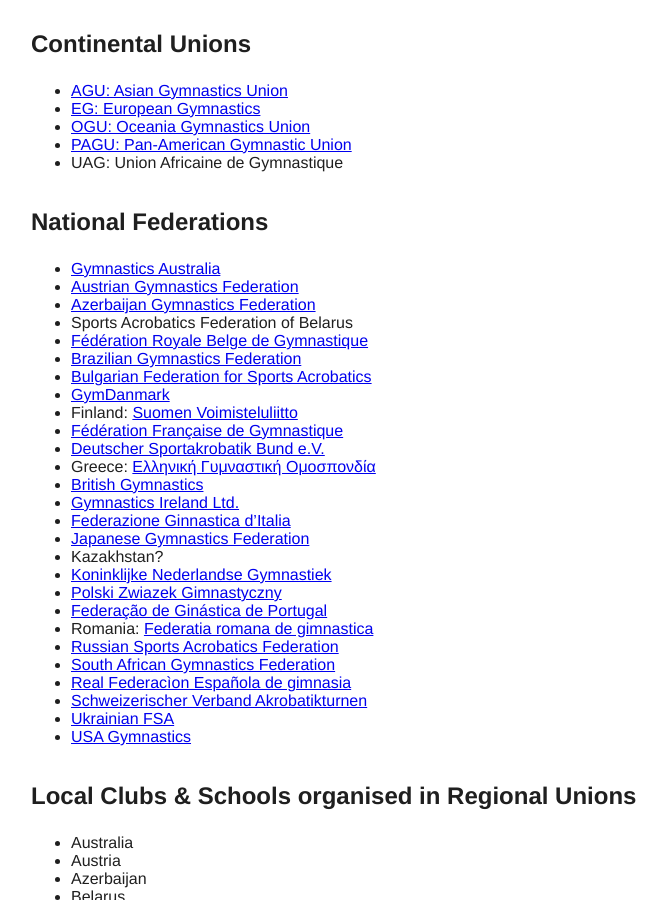
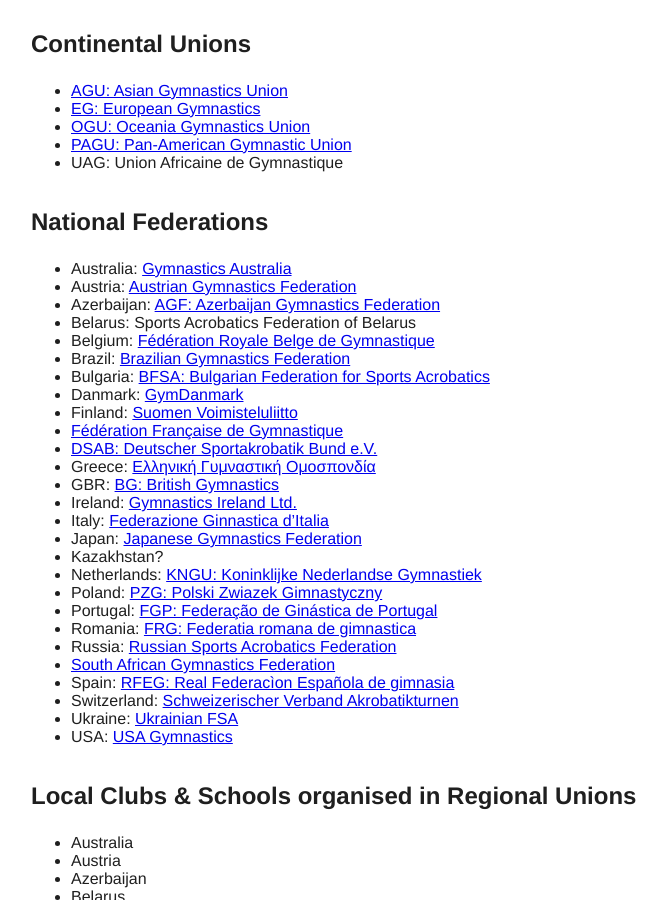
Before and after one commit to floshin/acrolib, a Jekyll site: the page built from community.md, in a window 1280 px wide and 900 px high, scrolled down 597 px. Shown: the whole window, without its empty margins (294-961 px from the left). Built offline with Jekyll 4.4.1, drawn with Linux system fonts in a browser that asks for light colours; our own code applies the rules of GitHub Pages for plain Markdown files.

Commit message:
Update community.md

```diff
--- a/community.md
+++ b/community.md
@@ -26,33 +26,33 @@
 
 ## National Federations
 
-* [Gymnastics Australia](http://www.gymnastics.org.au/)
-* [Austrian Gymnastics Federation](http://www.oeft.at/)
-* [Azerbaijan Gymnastics Federation](https://agf.az/en/)
-* Sports Acrobatics Federation of Belarus
-* [Fédération Royale Belge de Gymnastique](http://www.ffgym.be/)
-* [Brazilian Gymnastics Federation](http://www.cbginastica.com.br/)
-* [Bulgarian Federation for Sports Acrobatics](http://www.bfsa-bg.com/)
-* [GymDanmark](http://www.gymdanmark.dk/)
+* Australia: [Gymnastics Australia](http://www.gymnastics.org.au/)
+* Austria: [Austrian Gymnastics Federation](http://www.oeft.at/)
+* Azerbaijan: [AGF: Azerbaijan Gymnastics Federation](https://agf.az/en/)
+* Belarus: Sports Acrobatics Federation of Belarus
+* Belgium: [Fédération Royale Belge de Gymnastique](http://www.ffgym.be/)
+* Brazil: [Brazilian Gymnastics Federation](http://www.cbginastica.com.br/)
+* Bulgaria: [BFSA: Bulgarian Federation for Sports Acrobatics](http://www.bfsa-bg.com/)
+* Danmark: [GymDanmark](http://www.gymdanmark.dk/)
 * Finland: [Suomen Voimisteluliitto](https://www.voimistelu.fi/)
 * [Fédération Française de Gymnastique](http://www.ffgym.com/)
-* [Deutscher Sportakrobatik Bund e.V.](http://www.sportakrobatikbund.de/)
+* [DSAB: Deutscher Sportakrobatik Bund e.V.](http://www.sportakrobatikbund.de/)
 * Greece: [Ελληνική Γυμναστική Ομοσπονδία](https://www.ego-gymnastics.gr/)
-* [British Gymnastics](http://www.british-gymnastics.org/)
-* [Gymnastics Ireland Ltd.](http://www.gymnasticsireland.com/)
-* [Federazione Ginnastica d’Italia](https://www.federginnastica.it/)
-* [Japanese Gymnastics Federation](http://www.jpn-gym.or.jp/)
+* GBR: [BG: British Gymnastics](http://www.british-gymnastics.org/)
+* Ireland: [Gymnastics Ireland Ltd.](http://www.gymnasticsireland.com/)
+* Italy: [Federazione Ginnastica d’Italia](https://www.federginnastica.it/)
+* Japan: [Japanese Gymnastics Federation](http://www.jpn-gym.or.jp/)
 * Kazakhstan?
-* [Koninklijke Nederlandse Gymnastiek](http://www.kngu.nl/)
-* [Polski Zwiazek Gimnastyczny](http://www.pzg.pl/)
-* [Federação de Ginástica de Portugal](http://www.fgp-ginastica.pt/)
-* Romania: [Federatia romana de gimnastica](https://frgimnastica.com/general-pages/istoria-gimnasticii)
-* [Russian Sports Acrobatics Federation](http://www.acrobatica-russia.ru/)
+* Netherlands: [KNGU: Koninklijke Nederlandse Gymnastiek](http://www.kngu.nl/)
+* Poland: [PZG: Polski Zwiazek Gimnastyczny](http://www.pzg.pl/)
+* Portugal: [FGP: Federação de Ginástica de Portugal](http://www.fgp-ginastica.pt/)
+* Romania: [FRG: Federatia romana de gimnastica](https://frgimnastica.com/general-pages/istoria-gimnasticii)
+* Russia: [Russian Sports Acrobatics Federation](http://www.acrobatica-russia.ru/)
 * [South African Gymnastics Federation](http://www.gymnastics.co.za/)
-* [Real Federacìon Española de gimnasia](http://www.rfegimnasia.es/)
-* [Schweizerischer Verband Akrobatikturnen](https://acrosuisse.ch/)
-* [Ukrainian FSA](http://www.acrobatic.com.ua/)
-* [USA Gymnastics](http://www.usagym.org/acro)
+* Spain: [RFEG: Real Federacìon Española de gimnasia](http://www.rfegimnasia.es/)
+* Switzerland: [Schweizerischer Verband Akrobatikturnen](https://acrosuisse.ch/)
+* Ukraine: [Ukrainian FSA](http://www.acrobatic.com.ua/)
+* USA: [USA Gymnastics](http://www.usagym.org/acro)
 
 
 ## Local Clubs & Schools organised in Regional Unions
```
